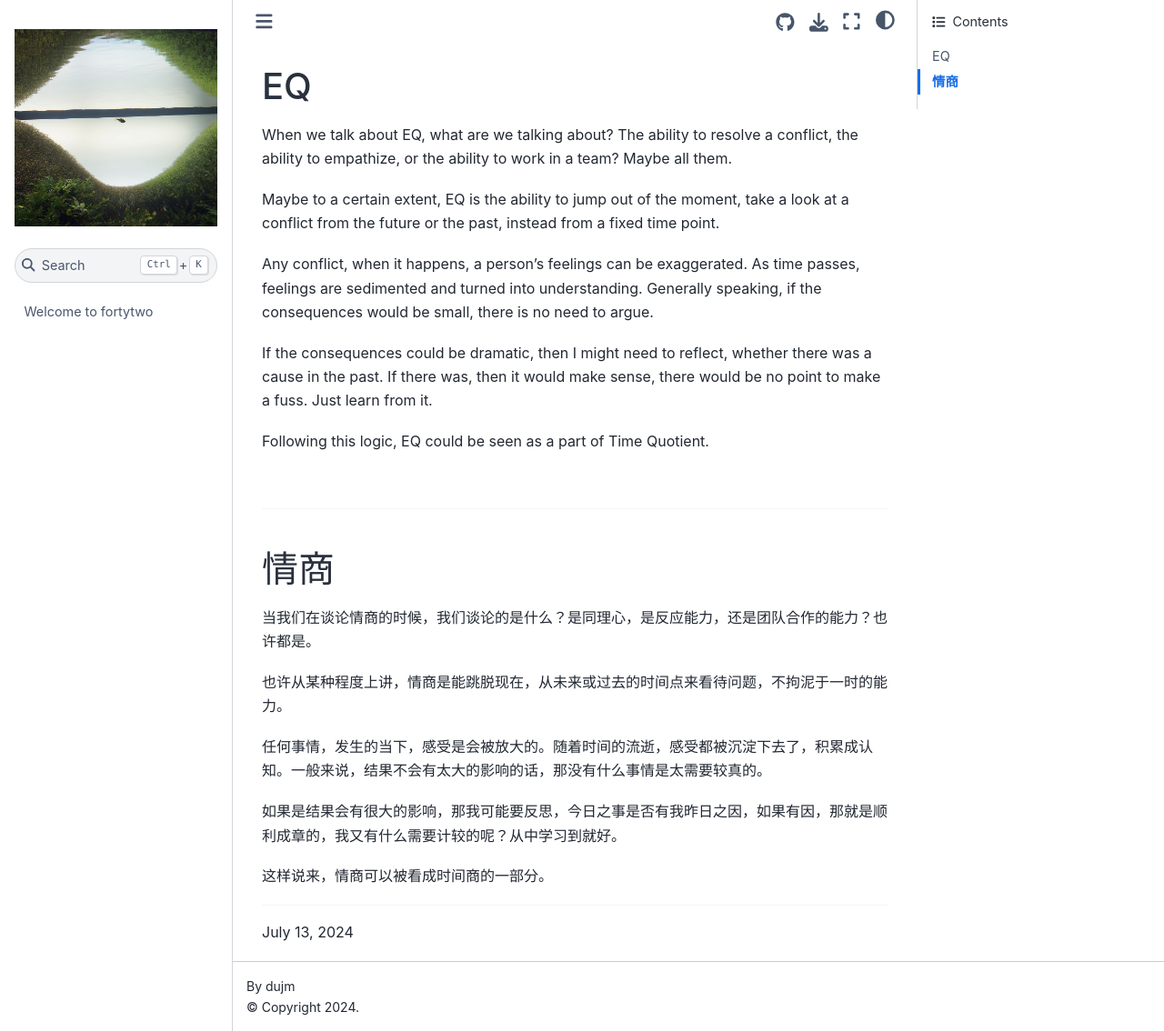
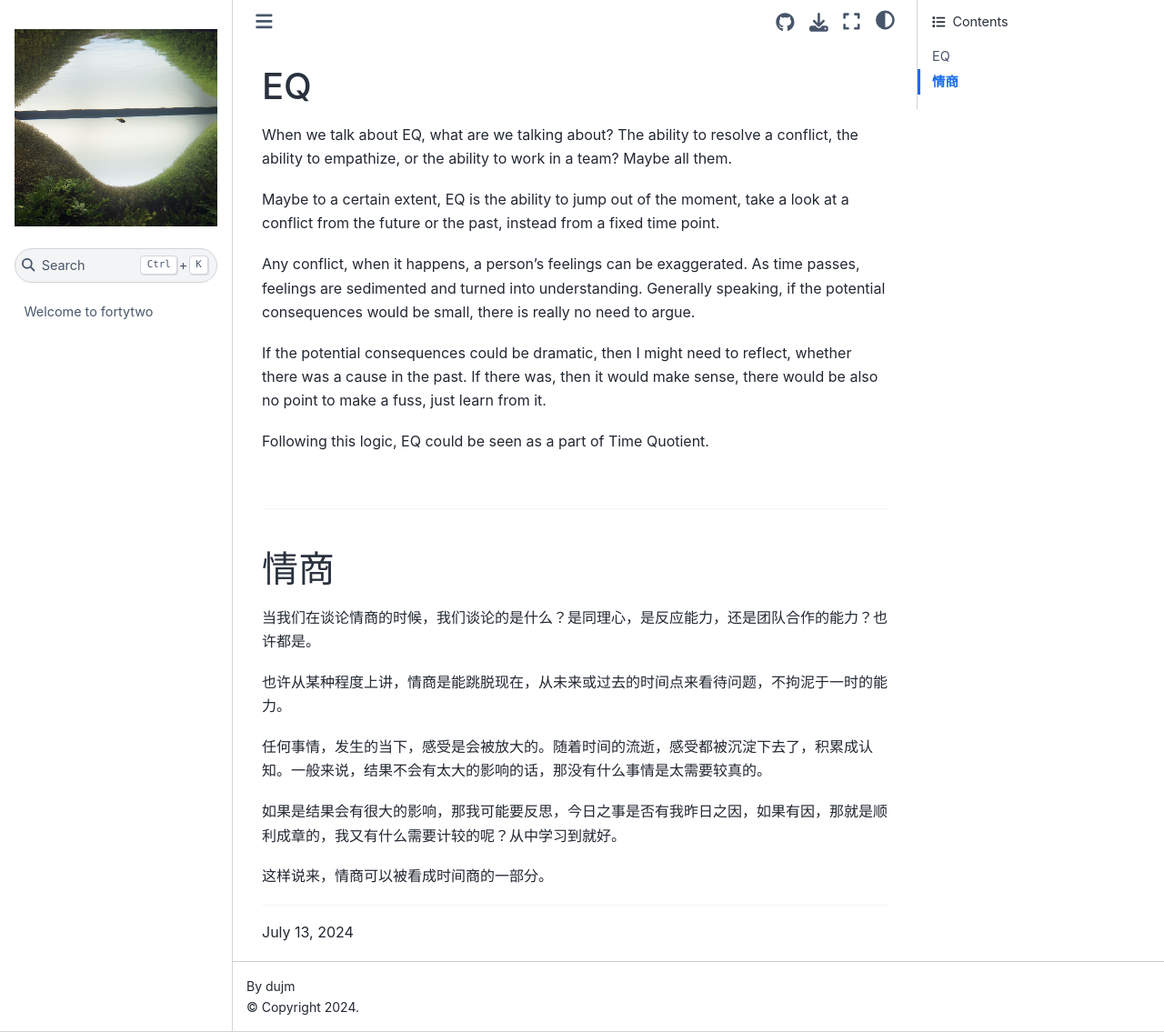
Before and after one commit to dujm/fortytwo, a Jupyter Book: the page built from docs/EQ.md, in a window 1280 px wide and 1135 px high. Shown: the whole window at 91% size. Built offline with Jupyter Book 1.0.4 settings and Sphinx 7.4.7 and the Sphinx Book theme 1.1.4, drawn with Linux system fonts in a browser that asks for light colours; pages that are not in the unit, such as notebooks, are missing from menus.

Commit message:
update docs

```diff
--- a/docs/EQ.md
+++ b/docs/EQ.md
@@ -4,9 +4,9 @@ When we talk about EQ, what are we talking about? The ability to resolve a confl
 
 Maybe to a certain extent, EQ is the ability to jump out of the moment, take a look at a conflict from the future or the past, instead from a fixed time point.
 
-Any conflict, when it happens, a person's feelings can be exaggerated. As time passes, feelings are sedimented and turned into understanding. Generally speaking, if the consequences would be small, there is no need to argue.
+Any conflict, when it happens, a person's feelings can be exaggerated. As time passes, feelings are sedimented and turned into understanding. Generally speaking, if the potential consequences would be small, there is really no need to argue.
 
-If the consequences could be dramatic, then I might need to reflect, whether there was a cause in the past. If there was, then it would make sense, there would be no point to make a fuss. Just learn from it.
+If the potential consequences could be dramatic, then I might need to reflect, whether there was a cause in the past. If there was, then it would make sense, there would be also no point to make a fuss, just learn from it.
 
 Following this logic, EQ could be seen as a part of Time Quotient.
 
```
